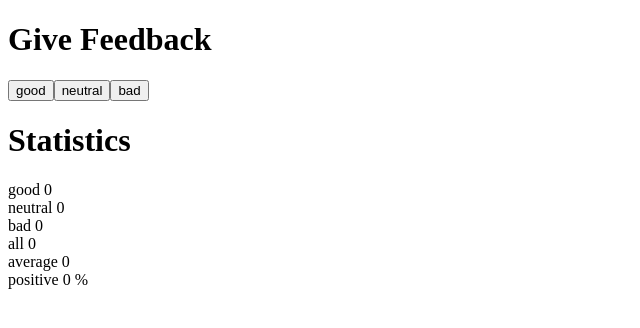
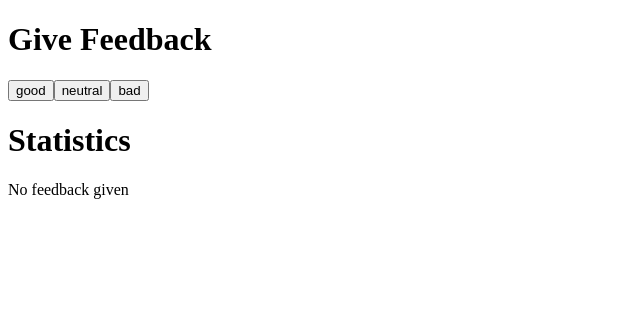
Before and after one commit to A1phaBrav0/fullstackopen, a React (Vite) app in the folder part1/unicafe/: page / in a window 1280 px wide. Shown: the top 328 px of the page, without its empty margins (0-640 px from the left). Built offline with nearby package versions, Linux system fonts and the light colour scheme.

Commit message:
complete 1.9 unicafe step 4

```diff
--- a/part1/unicafe/src/App.jsx
+++ b/part1/unicafe/src/App.jsx
@@ -4,9 +4,10 @@ const Button = ({text, onClick}) => <button onClick={onClick}>{text}</button>
 
 const Statistics = ({good, neutral, bad}) => {
     let total = good + neutral + bad;
+
+    if (total) {
         return (
             <div>
-            <h1>Statistics</h1>
                 <div>good {good}</div>
                 <div>neutral {neutral}</div>
                 <div>bad {bad}</div>
@@ -14,6 +15,10 @@ const Statistics = ({good, neutral, bad}) => {
                 <div>average {total > 0 ? (good - bad) / total : 0}</div>
                 <div>positive {good > 0 ? ((good / total) * 100).toFixed(13) : 0} %</div>
             </div>
+        )
+    }
+    return (
+        <p>No feedback given</p>
     )
 }
 
@@ -28,6 +33,7 @@ const App = () => {
             <Button text={'good'} onClick={() => setGood(good + 1)}/>
             <Button text={'neutral'} onClick={() => setNeutral(neutral + 1)}/>
             <Button text={'bad'} onClick={() => setBad(bad + 1)}/>
+            <h1>Statistics</h1>
             <Statistics good={good} bad={bad} neutral={neutral}/>
         </div>
     )
```
Lines whose indentation alone changed are shown as unchanged.
